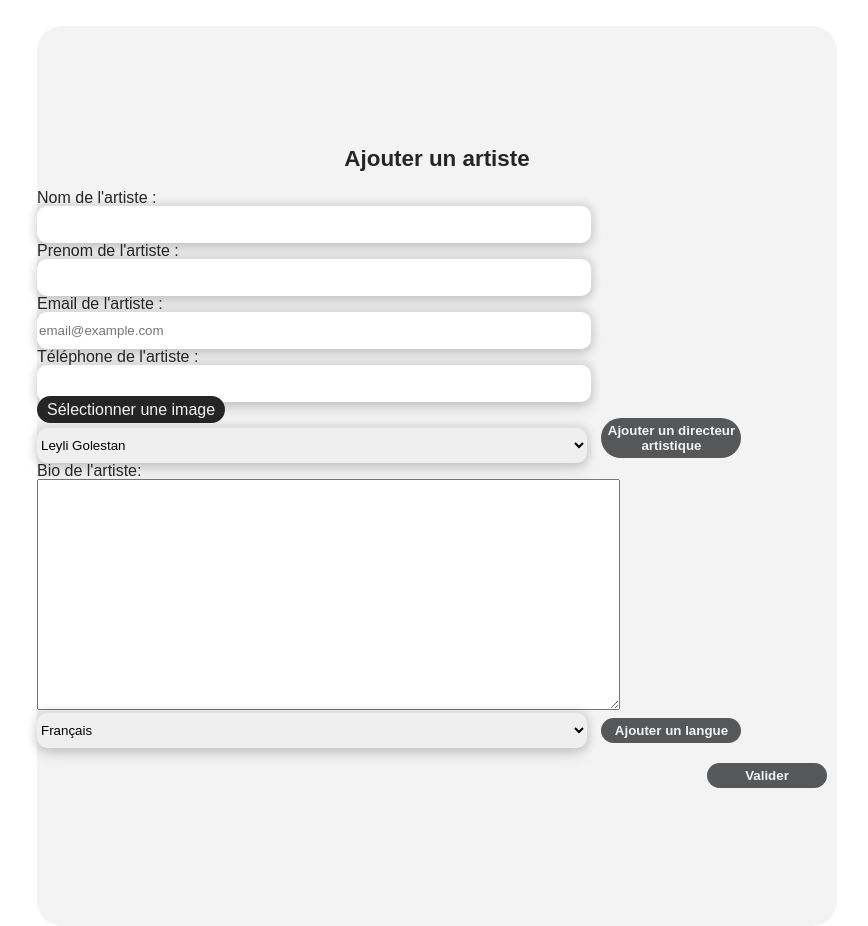
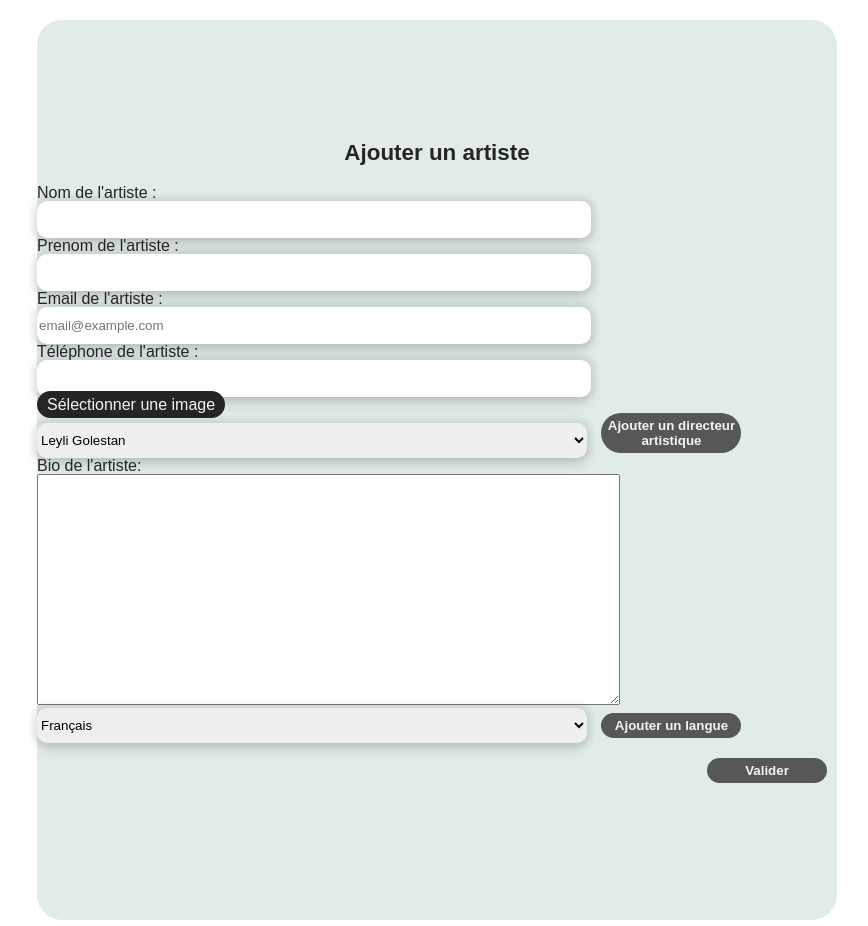
Before and after one commit to alt-ju/GRAND-ANGLE, a PHP site: page /form-add-artist.html in a window 1280 px wide. Shown: the whole page, without its empty margins (203-1071 px from the left). Run offline with PHP 8.4, Linux system fonts and the light colour scheme.

Commit message:
start style

```diff
--- a/assets/css/style.css
+++ b/assets/css/style.css
@@ -837,13 +837,13 @@ transition: all 0.3s ease;
 .form-add-artist{
   width:800px;
   height: 900px;
-  margin-top:2%;
+  margin-top:20px;
   margin-left:auto;
   margin-right: auto;
   display: flex;
   flex-direction: column;
   justify-content: center;
-  background-color: var(--BGCOLORPR);
+  background-color: var(--SECONDARY);
   color: var(--FONTCOLOR2);
   border-radius: 25px;
   font-family: var(--FONTTEXT);
```
